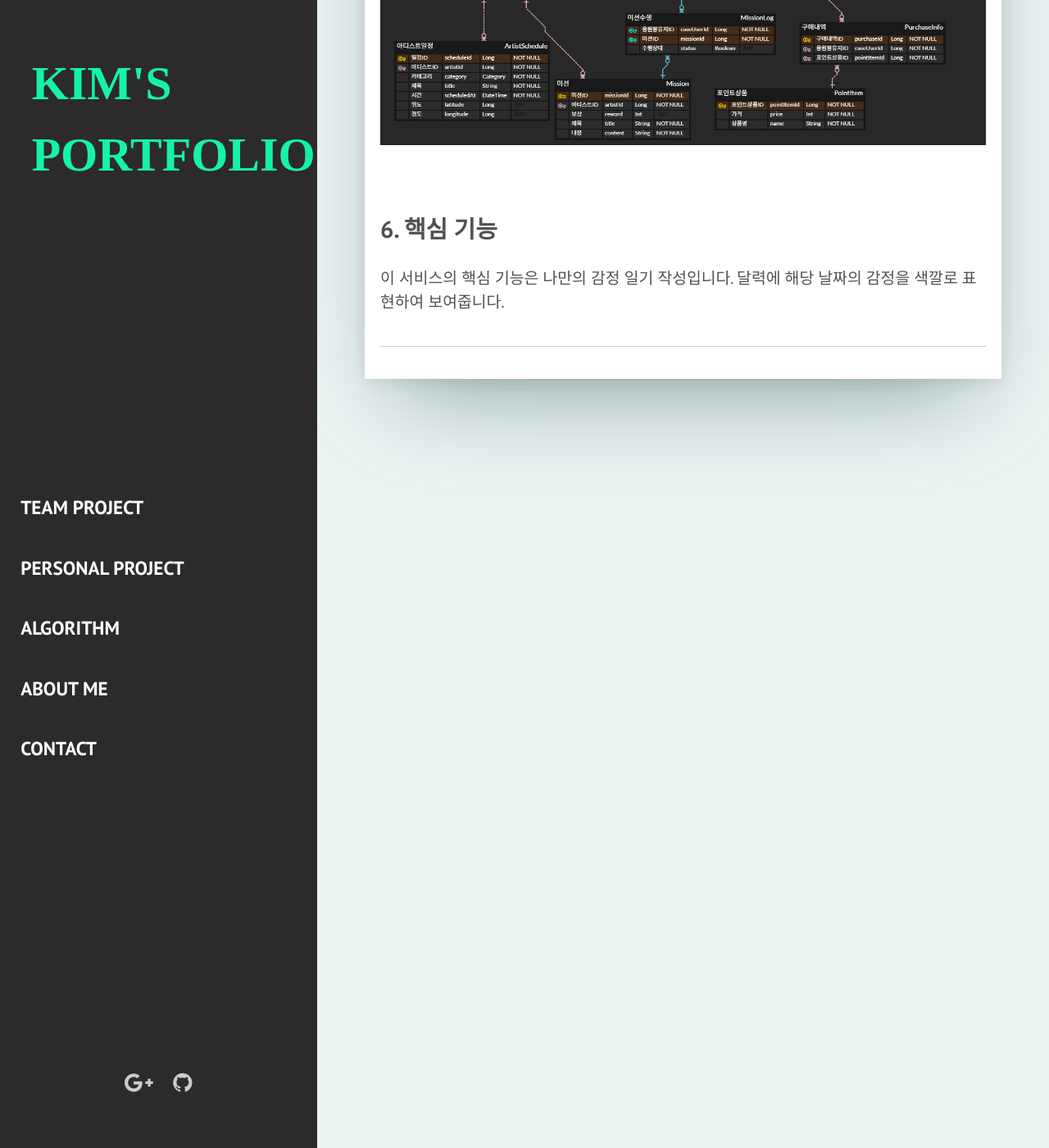
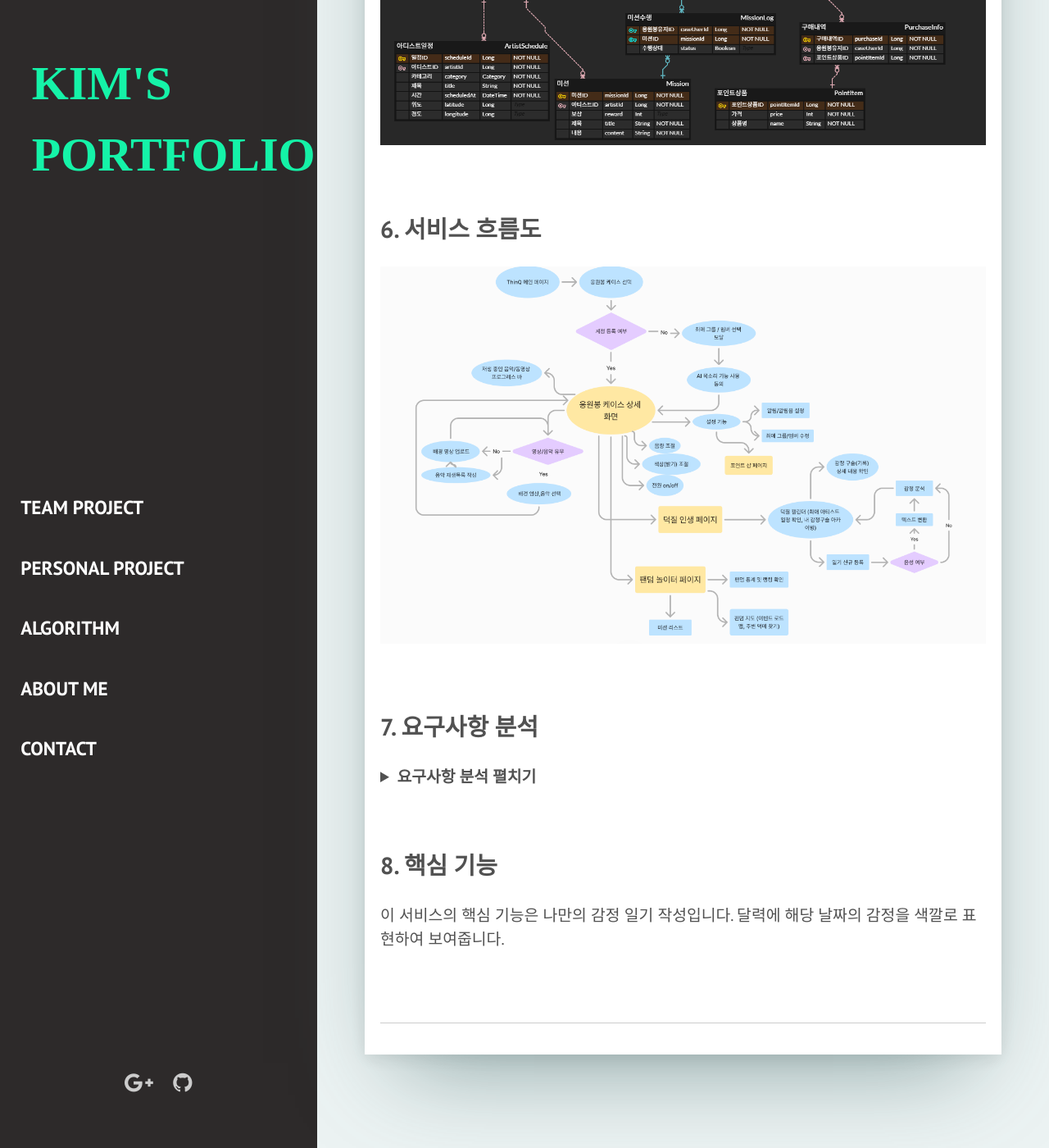
Before and after one commit to kimgusxo/kimgusxo.github.io, a Jekyll site: the page built from _team_projects/lightme.markdown, in a window 1280 px wide and 1400 px high, scrolled down 2662 px. Shown: the whole window at 82% size. Built offline with Jekyll 4.4.1, drawn with Linux system fonts in a browser that asks for light colours; some web fonts are replaced.

Commit message:
팀프로젝트 추가

```diff
--- a/_team_projects/lightme.markdown
+++ b/_team_projects/lightme.markdown
@@ -133,6 +133,38 @@ description: (부트캠프 CX 프로젝트) K-POP 팬들을 위한 덕질 어플
 
 <br>
 
-## 6. 핵심 기능
+## 6. 서비스 흐름도
+![ServiceFlow](../assets/img/LightMe-ServiceFlow.png)
+
+<br>
+
+## 7. 요구사항 분석
+
+<details>
+<summary><b>요구사항 분석 펼치기</b></summary>
+<div markdown="1">
+
+## 7-1.
+<details>
+
+<summary>
+  <b> 보기</b>
+</summary>
+
+<div markdown="1">
+
+![NovelSearch](../assets/img/NovelIsland-NovelSearch.png)
+
+</div>
+</details>
+
+</div>
+</details>
+
+<br>
+
+## 8. 핵심 기능
 이 서비스의 핵심 기능은 나만의 감정 일기 작성입니다.
 달력에 해당 날짜의 감정을 색깔로 표현하여 보여줍니다.
+
+<br>
```
Also changed, not shown: assets/img/LightMe-ServiceFlow.png (added).
